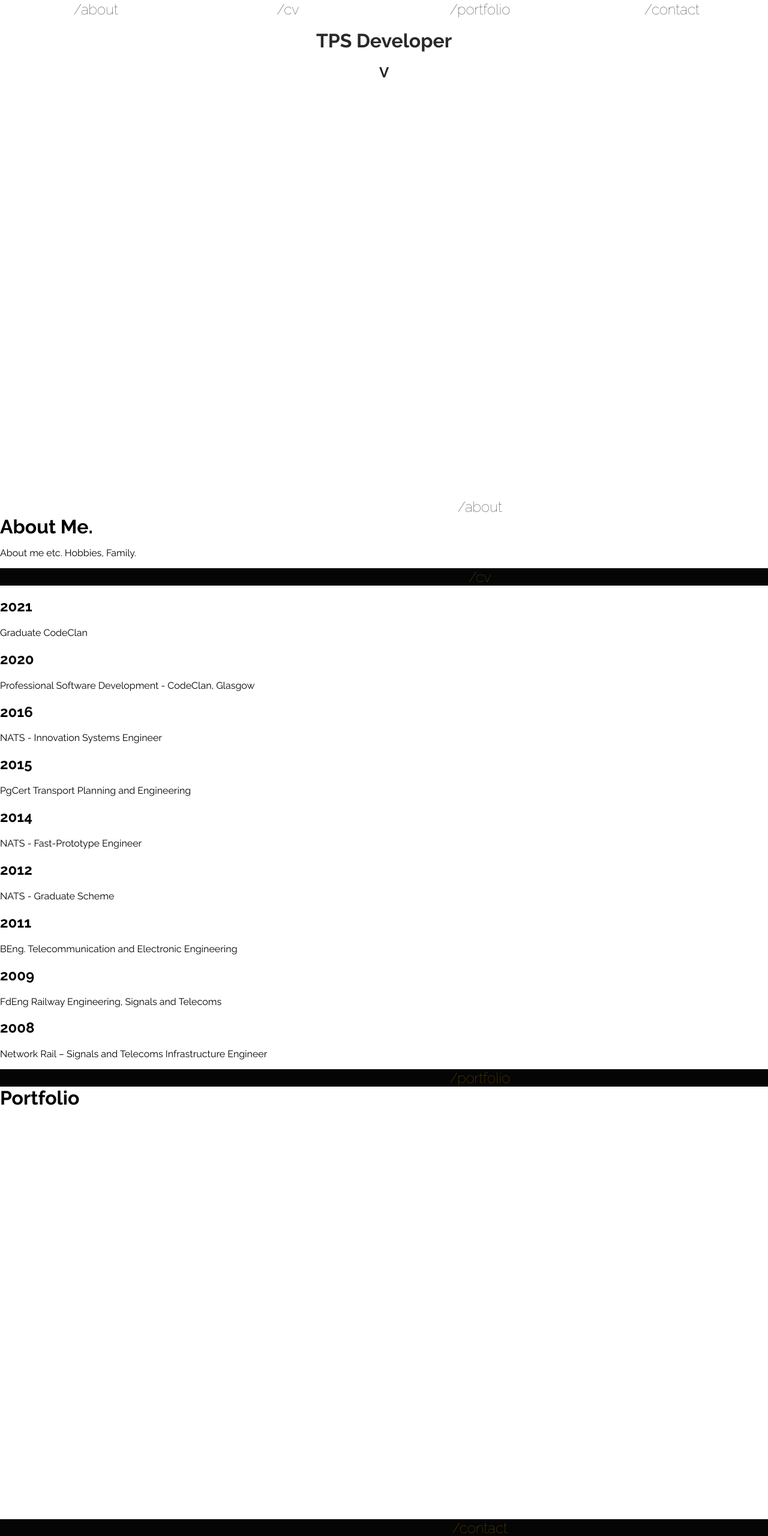
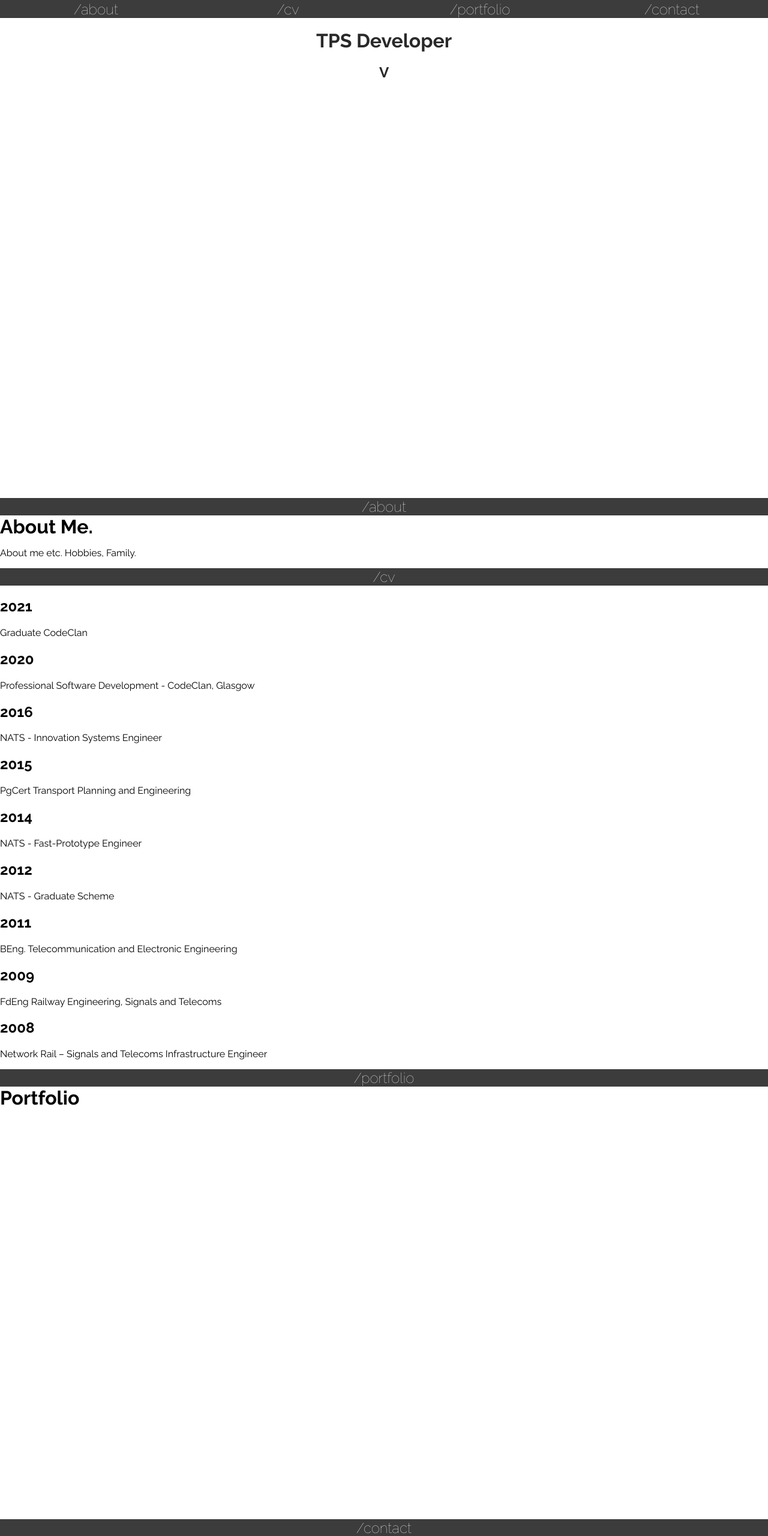
Before and after one commit to tpstocker/tps.dev, a plain HTML site: page tps.dev/index.html in a window 1280 px wide. Shown: the top 2560 px of the page at 60% size. Drawn offline with Linux system fonts and the light colour scheme.

Commit message:
nav bars shortened

```diff
--- a/tps.dev/base.css
+++ b/tps.dev/base.css
@@ -15,7 +15,7 @@ body {
 
 header {
     height: 1px;
-    background-color: none;
+    background-color: rgb(60,60,60);
 }
 
 h1 {
--- a/tps.dev/index.html
+++ b/tps.dev/index.html
@@ -37,11 +37,9 @@
 
 <nav id="about-nav">
     <ul id="about-nav-ul">
-        <li><a></a></li>
         <li id="about-nav-title">/about</li>
-        <li><a></a></li>
         <li><a>/about</a></li>
-        <li><a></a></li>
+
     </ul>
 </nav>
 <div id="s.about">
@@ -51,11 +49,9 @@
 
 <nav id="cv-nav">
     <ul id="cv-nav-ul">
-        <li><a></a></li>
-        <li><a></a></li>
         <li id="cv-nav-title">/cv</li>
         <li><a>/cv</a></li>
-        <li><a></a></li>
+
     </ul>
 </nav>
 <div class="s.cv">
@@ -117,11 +113,8 @@
 
 <nav id="portfolio-nav">
     <ul id="portfolio-nav-ul">
-        <li><a></a></li>
-        <li><a></a></li>
+        <li id="portfolio-nav-title">/portfolio</li>
         <li><a>/portfolio</a></li>
-        <li id="portfolio-nav-title">/portfolio</li>
-        <li><a></a></li>
     </ul>
 </nav>
 <div id="s.portfolio">
@@ -165,11 +158,8 @@
 </div>
 <nav id="contact-nav">
     <ul id="contact-nav-ul">
-        <li><a></a></li>
-        <li><a></a></li>
+        <li id="contact-nav-title">/contact</li>
         <li><a>/contact</a></li>
-        <li><a></a></li>
-        <li id="contact-nav-title">/contact</li>
     </ul>
 </nav>
 <div id="s-contact">
--- a/tps.dev/navbars.css
+++ b/tps.dev/navbars.css
@@ -1,11 +1,10 @@
 /* main nav */
 #main-nav {
-    background-color: none;
+    background-color: rgb(60,60,60);
     top: 0;
-    color: rgb(41,41,41);
+    color: rgb(235,235,235);
     font-size: 1.5rem;
     font-weight: 100;
-
     position: relative;
     width: 100vw;
     z-index: 1;
@@ -28,14 +27,17 @@
 }
 
 .fixed-mainNav #main-nav-title {
-    max-width: 100vw;
+    max-width: 10vw;
     justify-content: left;
+    background-color: rgb(255, 140, 0);
+    color: black;
+    font-weight: 200;
 }
 
 #main-nav-title {
     max-width: 0;
     overflow: hidden;
-    transition: all 1s;
+    transition: all 0.5s;
 }
 
 .fixed-mainNav #main-nav a {
@@ -45,16 +47,14 @@
 
 .fixed-mainNav #main-nav {
     position: fixed;
-    background-color: rgb(255, 140, 0);
-    color: black;
-    font-weight: 200;
+    background-color: transparent;
 }
 
 /* about nav */
 #about-nav {
-    background-color: none;
+    background-color: rgb(60,60,60);
     top: 0;
-    color: rgb(41,41,41);
+    color: rgb(235,235,235);
     font-size: 1.5rem;
     font-weight: 100;
 
@@ -80,14 +80,17 @@
 }
 
 .fixed-aboutNav #about-nav-title {
-    max-width: 100vw;
+    max-width: 10vw;
     justify-content: left;
+    background-color: rgb(0, 219, 15);
+    color: black;
+    font-weight: 200;
 }
 
 #about-nav-title {
     max-width: 0;
     overflow: hidden;
-    transition: all 1s;
+    transition: all 0.5s;
 }
 
 .fixed-aboutNav #about-nav a {
@@ -97,16 +100,14 @@
 
 .fixed-aboutNav #about-nav {
     position: fixed;
-    background-color: rgb(0, 219, 15);
-    color: black;
-    font-weight: 200;
+    background-color: transparent;
 }
 
 /* cv nav */
 #cv-nav {
-    background-color: rgb(5,5,5);
+    background-color: rgb(60,60,60);
     top: 0;
-    color: rgb(117, 84, 0);
+    color: rgb(235,235,235);
     font-size: 1.5rem;
     font-weight: 100;
 
@@ -132,14 +133,17 @@
 }
 
 .fixed-cvNav #cv-nav-title {
-    max-width: 100vw;
+    max-width: 10vw;
     justify-content: left;
+    background-color:rgb(0, 212, 219);
+    color: black;
+    font-weight: 200;
 }
 
 #cv-nav-title {
     max-width: 0;
     overflow: hidden;
-    transition: all 1s;
+    transition: all 0.5s;
 }
 
 .fixed-cvNav #cv-nav a {
@@ -149,16 +153,14 @@
 
 .fixed-cvNav #cv-nav {
     position: fixed;
-    background-color:rgb(0, 212, 219);
-    color: black;
-    font-weight: 200;
+    background-color: transparent;
 }
 
 /* portfolio nav */
 #portfolio-nav {
-    background-color: rgb(5,5,5);
+    background-color: rgb(60,60,60);
     top: 0;
-    color: rgb(117, 84, 0);
+    color: rgb(235,235,235);
     font-size: 1.5rem;
     font-weight: 100;
 
@@ -184,14 +186,17 @@
 }
 
 .fixed-portfolioNav #portfolio-nav-title {
-    max-width: 100vw;
+    max-width: 10vw;
     justify-content: left;
+    background-color: rgb(197, 0, 219);
+    color: black;
+    font-weight: 200;
 }
 
 #portfolio-nav-title {
     max-width: 0;
     overflow: hidden;
-    transition: all 1s;
+    transition: all 0.5s;
 }
 
 .fixed-portfolioNav #portfolio-nav a {
@@ -201,16 +206,14 @@
 
 .fixed-portfolioNav #portfolio-nav {
     position: fixed;
-    background-color: rgb(197, 0, 219);
-    color: black;
-    font-weight: 200;
+    background-color: transparent;
 }
 
 /* contact nav */
 #contact-nav {
-    background-color: rgb(5,5,5);
+    background-color: rgb(60,60,60);
     top: 0;
-    color: rgb(117, 84, 0);
+    color: rgb(235,235,235);
     font-size: 1.5rem;
     font-weight: 100;
 
@@ -236,14 +239,17 @@
 }
 
 .fixed-contactNav #contact-nav-title {
-    max-width: 100vw;
+    max-width: 10vw;
     justify-content: left;
+    background-color: rgb(219, 219, 0);
+    color: black;
+    font-weight: 200;
 }
 
 #contact-nav-title {
     max-width: 0;
     overflow: hidden;
-    transition: all 1s;
+    transition: all 0.5s;
 }
 
 .fixed-contactNav #contact-nav a {
@@ -253,7 +259,5 @@
 
 .fixed-contactNav #contact-nav {
     position: fixed;
-    background-color: rgb(219, 219, 0);
-    color: black;
-    font-weight: 200;
+    background-color: transparent;
 }
```
